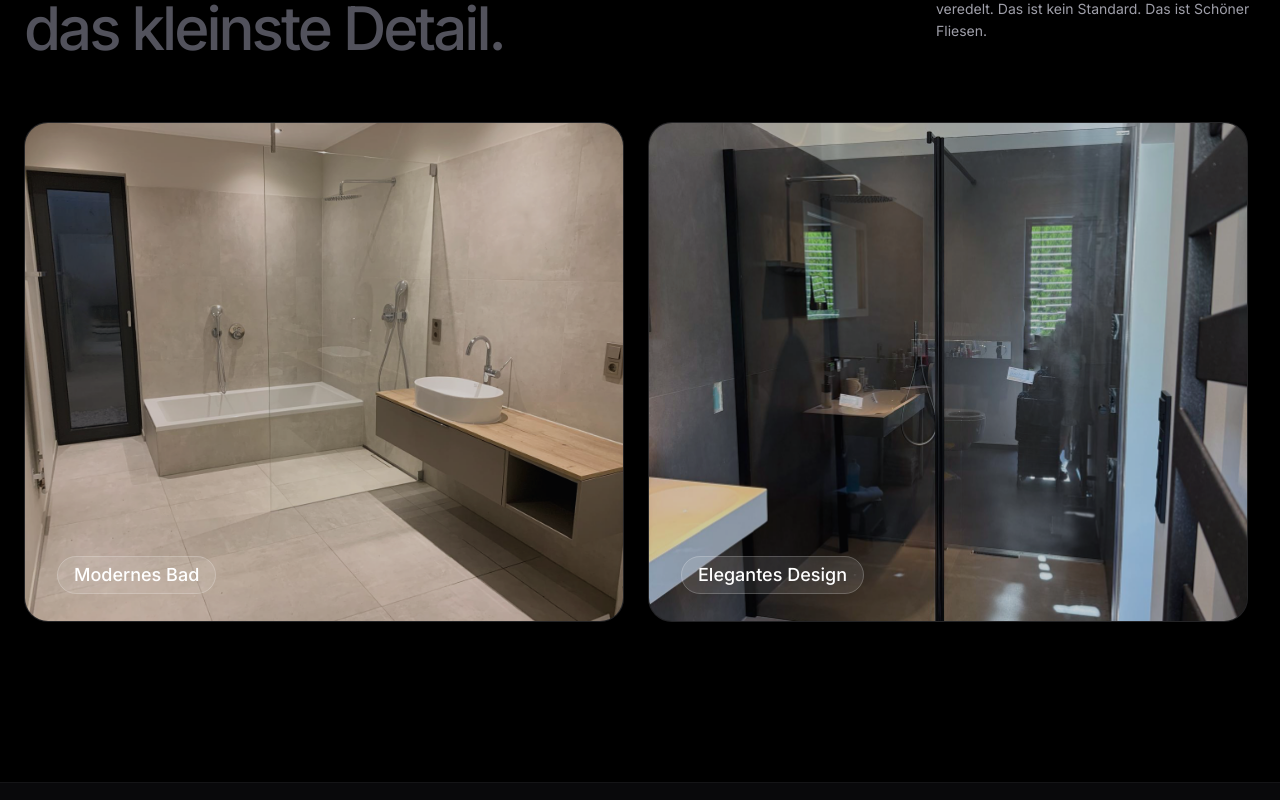
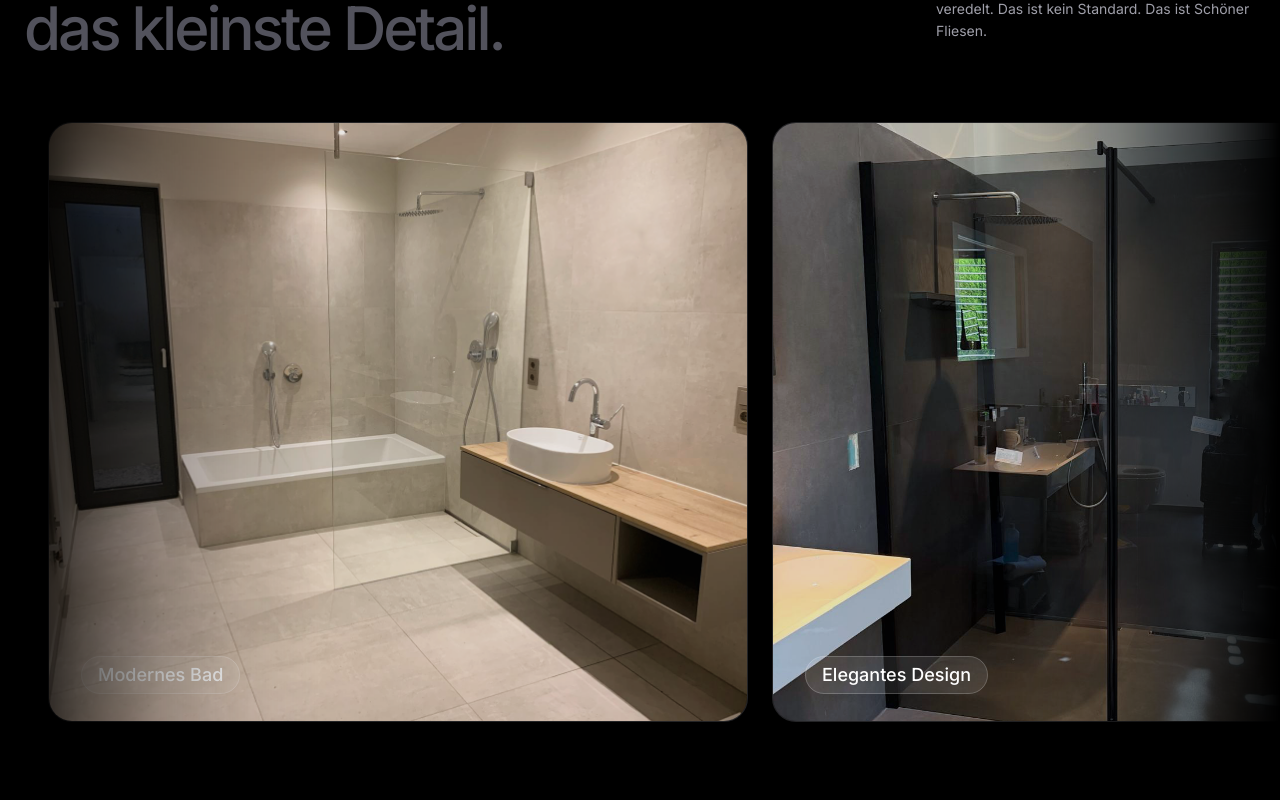
Before and after one commit to benmueller-dev/Schoener-Fliesen, a Next.js app: page / in a window 1280 px wide. Shown: the part 2380-3180 px from the top of the page. Built offline with nearby package versions, Linux system fonts and the light colour scheme.

Commit message:
Galery Update

```diff
--- a/src/components/sections/Details.tsx
+++ b/src/components/sections/Details.tsx
@@ -59,21 +59,38 @@ export function Details() {
             </div>
           </AnimateIn>
         </div>
+      </div>
 
-        {/* Horizontal Gallery */}
-        <AnimateIn delay={0.3}>
-          <div className="flex gap-6 overflow-x-auto no-scrollbar pb-8 snap-x">
+      {/* Horizontal Gallery - Full Width */}
+      <AnimateIn delay={0.3}>
+        <div className="relative">
+          {/* Left fade overlay */}
+          <div
+            className="absolute left-0 top-0 bottom-8 w-40 md:w-80 z-10 pointer-events-none"
+            style={{
+              background: "linear-gradient(to right, rgb(0,0,0) 0%, rgba(0,0,0,0.6) 25%, rgba(0,0,0,0.3) 50%, rgba(0,0,0,0.1) 75%, rgba(0,0,0,0) 100%)"
+            }}
+          />
+          {/* Right fade overlay */}
+          <div
+            className="absolute right-0 top-0 bottom-8 w-40 md:w-80 z-10 pointer-events-none"
+            style={{
+              background: "linear-gradient(to left, rgb(0,0,0) 0%, rgba(0,0,0,0.6) 25%, rgba(0,0,0,0.3) 50%, rgba(0,0,0,0.1) 75%, rgba(0,0,0,0) 100%)"
+            }}
+          />
+
+          <div className="flex gap-6 overflow-x-auto no-scrollbar pb-8 snap-x px-6 md:px-12">
             {galleryItems.map((item, index) => (
               <div
                 key={index}
-                className="min-w-[85vw] md:min-w-[600px] h-[500px] bg-zinc-900 rounded-3xl overflow-hidden relative snap-center shrink-0 border border-white/5"
+                className="min-w-[85vw] md:min-w-[700px] h-[500px] md:h-[600px] bg-zinc-900 rounded-3xl overflow-hidden relative snap-center shrink-0 border border-white/5"
               >
                 <Image
                   src={item.src}
                   alt={item.title}
                   fill
-                  className="object-cover opacity-80"
-                  sizes="(max-width: 768px) 85vw, 600px"
+                  className="object-cover opacity-90"
+                  sizes="(max-width: 768px) 85vw, 700px"
                 />
                 <div className="absolute bottom-8 left-8">
                   <span className="px-4 py-2 rounded-full bg-white/10 backdrop-blur-md border border-white/20">
@@ -83,8 +100,8 @@ export function Details() {
               </div>
             ))}
           </div>
-        </AnimateIn>
-      </div>
+        </div>
+      </AnimateIn>
     </section>
   );
 }
```
